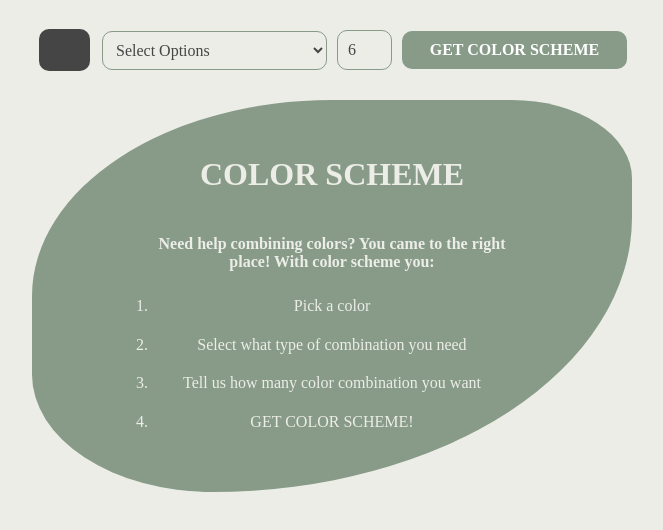
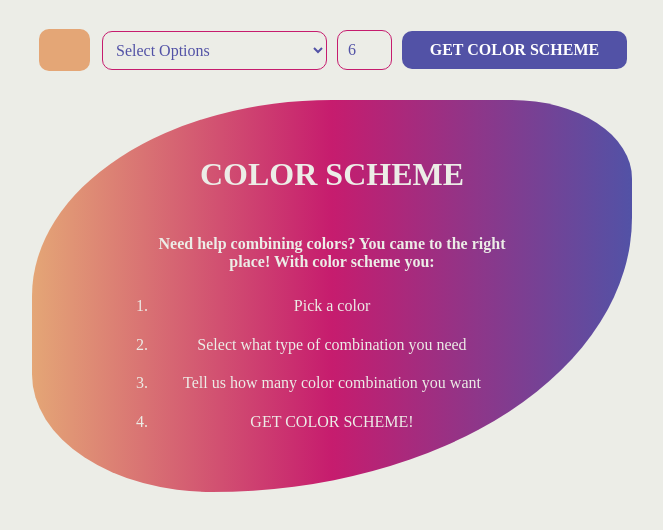
Before and after one commit to carolcal/color-scheme, a website built with webpack: page index.html in a window 1280 px wide. Shown: the whole page, without its empty margins (308-971 px from the left). Built offline with nearby package versions, Linux system fonts and the light colour scheme.

Commit message:
colors & logo

```diff
--- a/index.html
+++ b/index.html
@@ -17,7 +17,7 @@
 <body>
     <form>
         <div id="column-1">
-            <input id="color-hex" type="color" value="#454545">
+            <input id="color-hex" type="color" value="#e4a676">
             <select id="select-mode">
                 <option value="" disabled selected>Select Options</option>
             </select>
--- a/styles.css
+++ b/styles.css
@@ -1,9 +1,11 @@
 *, body {
     --font-family: 'Trebuchet MS', 'Lucida Sans Unicode', 'Lucida Grande', 'Lucida Sans', Arial, sans-serif;
-    --color-primary: #879b88;
-    --color-secondary: #ECEDE7;
-    --color-third: #454545;
-    background-color: var(--color-secondary);
+    --color-primary: #c61c6e;
+    --color-secondary: #e4a676;
+    --color-third: #5252a6;
+    --color-forth: #ECEDE7;
+    --color-fifth: #454545;
+    background-color: var(--color-forth);
     padding: 5px;
 }
 
@@ -39,7 +41,7 @@ button{
     width: 30%;
     border: none;
     border-radius: 10px;
-    background-color: var(--color-primary);
+    background-color: var(--color-third);
     color: white;
     font-weight: bold;
     cursor: pointer;
@@ -47,7 +49,7 @@ button{
 }
 
 button:hover{
-    background-color: var(--color-third);
+    background-color: var(--color-secondary);
 }
 
 #color-hex{
@@ -79,8 +81,8 @@ button:hover{
 /* INTRODUCTION */
 
 #intro{
-    background-color: var(--color-primary);
-    color: var(--color-secondary);
+    background: linear-gradient(90deg, rgba(228,166,118,1) 0%, rgba(198,28,110,1) 50%, rgba(82,82,166,1) 100%);
+    color: var(--color-forth);
     border-radius: 50% 20% 70% 30%;
     padding: 30px;
     display: flex;
```
